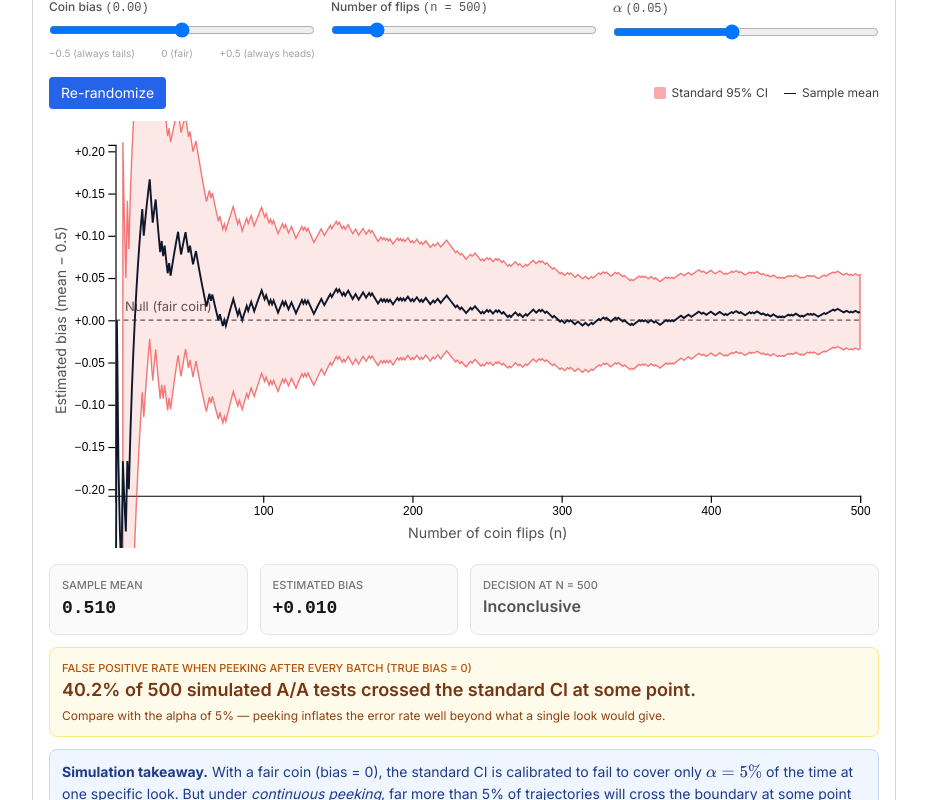
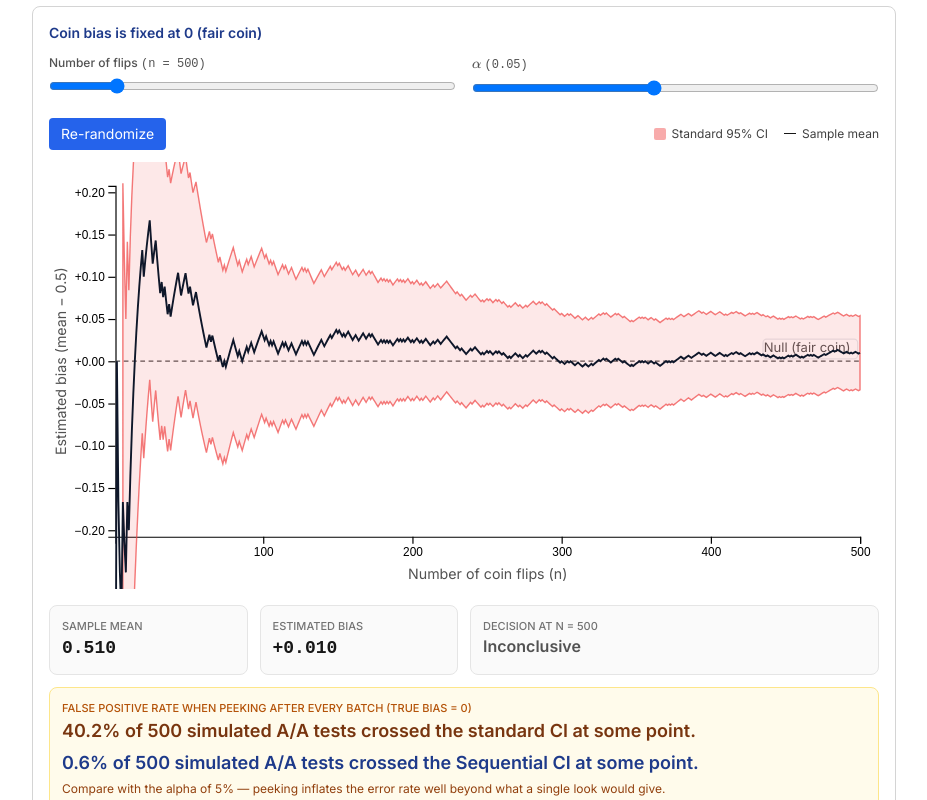
Before and after one commit to n-levy/sequential_testing, a Next.js app in the folder site/: page /short in a window 1280 px wide. Shown: the part 1560-2360 px from the top of the page, without its empty margins (288-1215 px from the left). Built offline with nearby package versions, Linux system fonts and the light colour scheme.

Commit message:
Fix: bias fixed at zero in all confidence bar simulations, remove bias control, clarify fair coin in UI

```diff
--- a/site/components/act1/Act1.tsx
+++ b/site/components/act1/Act1.tsx
@@ -42,7 +42,7 @@ export function Act1() {
         <div className="bg-orange-50 border border-orange-400 rounded-lg p-6 mb-2">
           <h4 className="font-bold text-orange-900 mb-2">Simulation</h4>
           <p className="text-neutral-800">
-            Use the sliders to set the coin bias and the number of flips. The plot shows
+            The coin bias is fixed at 0 (fair coin). Use the sliders to set the number of flips and alpha. The plot shows
             the running sample mean and the standard 95% CI around it. The amber stat box
             below the plot reports, under the null (bias = 0), how often the standard CI
             crosses the &ldquo;reject&rdquo; threshold at <em>some</em> point during peeking.
--- a/site/components/act2/Act2.tsx
+++ b/site/components/act2/Act2.tsx
@@ -27,7 +27,7 @@ export function Act2() {
         <div className="bg-orange-50 border border-orange-400 rounded-lg p-6 mb-2">
           <h4 className="font-bold text-orange-900 mb-2">Simulation</h4>
           <p className="text-neutral-800">
-            We continue with the same coin-flip example. The plot below adds Eppo&apos;s
+            The coin bias is fixed at 0 (fair coin). The plot below adds Eppo&apos;s
             <strong> sequential confidence interval</strong> (blue band) on top of the
             standard 95% CI (red band) you saw in Act 1. The sequential CI is wider at
             any single look &mdash; that is the price of peeking &mdash; but its 95% coverage
--- a/site/components/act3/Act3.tsx
+++ b/site/components/act3/Act3.tsx
@@ -263,7 +263,7 @@ export function Act3() {
         <div className="bg-orange-50 border border-orange-400 rounded-lg p-6 mb-2">
           <h4 className="font-bold text-orange-900 mb-2">Simulation &mdash; All Methods Side by Side</h4>
           <p className="text-neutral-800">
-            The same coin-flip example, now with all three group-sequential bands
+            The coin bias is fixed at 0 (fair coin). The same coin-flip example, now with all three group-sequential bands
             (Pocock, O&apos;Brien&ndash;Fleming, Bonferroni) drawn alongside Eppo&apos;s
             sequential CI and the standard fixed-n CI. Compare how wide each method
             is at every step.
--- a/site/components/shared/CoinFlipMeanSim.tsx
+++ b/site/components/shared/CoinFlipMeanSim.tsx
@@ -79,10 +79,8 @@ function sequentialHalfWidth(k: number, se: number, alpha: number, nu: number) {
  * fixed-n CI under the null (true bias = 0). This is the punchline of Act 1.
  */
 function computePeekFPR(n: number, alpha: number, seedBase: number): number {
-  const z = -Math.log(alpha) // not used; keep z below
-  const zCrit = Z_975 // assume α≈0.05 for the comparison; recompute for general α below
-  // recompute exact two-sided critical value via inverse-normal approximation
-  const ratIcdf = (p: number) => {
+  // Standard CI crossing
+  const zCrit = (() => {
     // Beasley-Springer-Moro
     const a = [-3.969683028665376e1, 2.209460984245205e2, -2.759285104469687e2, 1.38357751867269e2, -3.066479806614716e1, 2.506628277459239]
     const b = [-5.447609879822406e1, 1.615858368580409e2, -1.556989798598866e2, 6.680131188771972e1, -1.328068155288572e1]
@@ -90,13 +88,11 @@ function computePeekFPR(n: number, alpha: number, seedBase: number): number {
     const d = [7.784695709041462e-3, 3.224671290700398e-1, 2.445134137142996, 3.754408661907416]
     const pl = 0.02425, pu = 1 - pl
     let q: number, r: number
+    const p = 1 - alpha / 2
     if (p < pl) { q = Math.sqrt(-2 * Math.log(p)); return (((((c[0]*q+c[1])*q+c[2])*q+c[3])*q+c[4])*q+c[5]) / ((((d[0]*q+d[1])*q+d[2])*q+d[3])*q+1) }
     if (p <= pu) { q = p - 0.5; r = q*q; return (((((a[0]*r+a[1])*r+a[2])*r+a[3])*r+a[4])*r+a[5])*q / (((((b[0]*r+b[1])*r+b[2])*r+b[3])*r+b[4])*r+1) }
     q = Math.sqrt(-2 * Math.log(1-p)); return -(((((c[0]*q+c[1])*q+c[2])*q+c[3])*q+c[4])*q+c[5]) / ((((d[0]*q+d[1])*q+d[2])*q+d[3])*q+1)
-  }
-  const zUse = ratIcdf(1 - alpha / 2)
-  void zCrit; void z
-  // Peek schedule: every n/PEEK_LOOKS flips
+  })();
   const looks = Math.min(PEEK_LOOKS, n)
   const stepSize = Math.max(1, Math.floor(n / looks))
   let fpCount = 0
@@ -109,8 +105,29 @@ function computePeekFPR(n: number, alpha: number, seedBase: number): number {
       if (i % stepSize !== 0 && i !== n) continue
       const m = sum / i
       const se = Math.sqrt(Math.max(m * (1 - m), 1e-4) / i)
-      // Test H0: p = 0.5
-      if (Math.abs(m - 0.5) > zUse * se) crossed = true
+      if (Math.abs(m - 0.5) > zCrit * se) crossed = true
+    }
+    if (crossed) fpCount++
+  }
+  return fpCount / PEEK_N_SIMS
+}
+
+// Sequential CI crossing (Eppo/Howard/mixture)
+function computePeekSeqFPR(n: number, alpha: number, seedBase: number): number {
+  const looks = Math.min(PEEK_LOOKS, n)
+  const stepSize = Math.max(1, Math.floor(n / looks))
+  let fpCount = 0
+  for (let s = 0; s < PEEK_N_SIMS; s++) {
+    const rand = mulberry32(seedBase + 10000 + s) // offset seed for independence
+    let sum = 0
+    let crossed = false
+    for (let i = 1; i <= n && !crossed; i++) {
+      sum += rand() < 0.5 ? 1 : 0
+      if (i % stepSize !== 0 && i !== n) continue
+      const m = sum / i
+      const se = Math.sqrt(Math.max(m * (1 - m), 1e-4) / i)
+      const hw = sequentialHalfWidth(i, se, alpha, n)
+      if (Math.abs(m - 0.5) > hw) crossed = true
     }
     if (crossed) fpCount++
   }
@@ -121,27 +138,30 @@ export function CoinFlipMeanSim({
   layers,
   showPeekStats = false,
   takeaway,
-  defaultBias = 0,
+  // defaultBias is ignored; bias is always zero in this version
   defaultN = 500,
 }: CoinFlipMeanSimProps) {
-  const [bias, setBias] = useState(defaultBias)
+  const bias = 0 // always fair coin
   const [n, setN] = useState(defaultN)
   const [alpha, setAlpha] = useState(0.05)
   const [seed, setSeed] = useState(1)
   const svgRef = useRef<SVGSVGElement | null>(null)
 
-  const pHeads = 0.5 + bias
+  const pHeads = 0.5
 
   // Trajectory recomputed automatically whenever the controls change.
   const traj = useMemo(() => simulateTrajectory(n, pHeads, seed), [n, pHeads, seed])
 
-  // Peeking-FPR stat, gated by prop. Recomputed on n / α change only.
+  // Peeking-FPR stats, gated by prop. Recomputed on n / α change only.
   const [peekFPR, setPeekFPR] = useState<number | null>(null)
+  const [peekSeqFPR, setPeekSeqFPR] = useState<number | null>(null)
   useEffect(() => {
     if (!showPeekStats) return
     setPeekFPR(null)
+    setPeekSeqFPR(null)
     const id = setTimeout(() => {
       setPeekFPR(computePeekFPR(n, alpha, seed * 7919))
+      setPeekSeqFPR(computePeekSeqFPR(n, alpha, seed * 7919))
     }, 50)
     return () => clearTimeout(id)
   }, [showPeekStats, n, alpha, seed])
@@ -255,10 +275,36 @@ export function CoinFlipMeanSim({
       .attr('x1', 0).attr('x2', innerW)
       .attr('y1', y(0)).attr('y2', y(0))
       .attr('stroke', '#525252').attr('stroke-width', 1).attr('stroke-dasharray', '4 3')
+    // Draw white rectangle behind the label
+    const nullLabel = 'Null (fair coin)';
+    const nullFontSize = 11;
+    const nullPaddingX = 6;
+    const nullPaddingY = 2;
+    // Temporary text to measure width
+    const tempText = g.append('text')
+      .attr('x', innerW - 8)
+      .attr('y', y(0) - 8)
+      .style('font-size', `${nullFontSize}px`)
+      .text(nullLabel);
+    const bbox = tempText.node().getBBox();
+    tempText.remove();
+    g.append('rect')
+      .attr('x', innerW - 8 - bbox.width - nullPaddingX)
+      .attr('y', y(0) - 8 - bbox.height + nullPaddingY)
+      .attr('width', bbox.width + 2 * nullPaddingX)
+      .attr('height', bbox.height + 2 * nullPaddingY)
+      .attr('fill', 'white')
+      .attr('stroke', '#e5e7eb')
+      .attr('rx', 3)
+      .attr('ry', 3)
+      .attr('opacity', 0.95);
     g.append('text')
-      .attr('x', 8).attr('y', y(0) - 8)
-      .style('text-anchor', 'start').style('font-size', '11px').style('fill', '#525252')
-      .text('Null (fair coin)')
+      .attr('x', innerW - 8)
+      .attr('y', y(0) - 8)
+      .style('text-anchor', 'end')
+      .style('font-size', `${nullFontSize}px`)
+      .style('fill', '#525252')
+      .text(nullLabel);
 
     // True bias line if non-zero
     if (bias !== 0) {
@@ -327,21 +373,10 @@ export function CoinFlipMeanSim({
 
   return (
     <div className="bg-white border border-neutral-300 rounded-lg p-4 my-6">
-      {/* Controls */}
-      <div className="grid grid-cols-1 sm:grid-cols-3 gap-4 mb-4">
-        <div>
-          <label className="block text-xs font-medium text-neutral-600 mb-1">
-            Coin bias <span className="font-mono">({bias > 0 ? '+' : ''}{bias.toFixed(2)})</span>
-          </label>
-          <input
-            type="range" min={-0.5} max={0.5} step={0.01}
-            value={bias} onChange={e => setBias(parseFloat(e.target.value))}
-            className="w-full"
-          />
-          <div className="flex justify-between text-[10px] text-neutral-400 mt-0.5">
-            <span>−0.5 (always tails)</span><span>0 (fair)</span><span>+0.5 (always heads)</span>
-          </div>
-        </div>
+      <div className="mb-3 text-sm text-blue-900 font-semibold">
+        Coin bias is fixed at 0 (fair coin)
+      </div>
+      <div className="grid grid-cols-1 sm:grid-cols-2 gap-4 mb-4">
         <div>
           <label className="block text-xs font-medium text-neutral-600 mb-1">
             Number of flips <span className="font-mono">(n = {n})</span>
@@ -426,10 +461,15 @@ export function CoinFlipMeanSim({
                 ? 'Computing…'
                 : `${(peekFPR * 100).toFixed(1)}% of ${PEEK_N_SIMS} simulated A/A tests crossed the standard CI at some point.`}
             </div>
+            <div className="text-lg font-semibold text-blue-900 mt-1">
+              {peekSeqFPR == null
+                ? 'Computing…'
+                : `${(peekSeqFPR * 100).toFixed(1)}% of ${PEEK_N_SIMS} simulated A/A tests crossed the Sequential CI at some point.`}
+            </div>
             <div className="text-xs text-amber-800 mt-1">
               {bias === 0
                 ? `Compare with the alpha of ${(alpha * 100).toFixed(0)}% — peeking inflates the error rate well beyond what a single look would give.`
-                : 'With nonzero bias, this is not a false positive rate but the probability of crossing the standard CI at some point.'}
+                : 'With nonzero bias, this is not a false positive rate but the probability of crossing the standard or sequential CI at some point.'}
             </div>
           </div>
         )}
```
